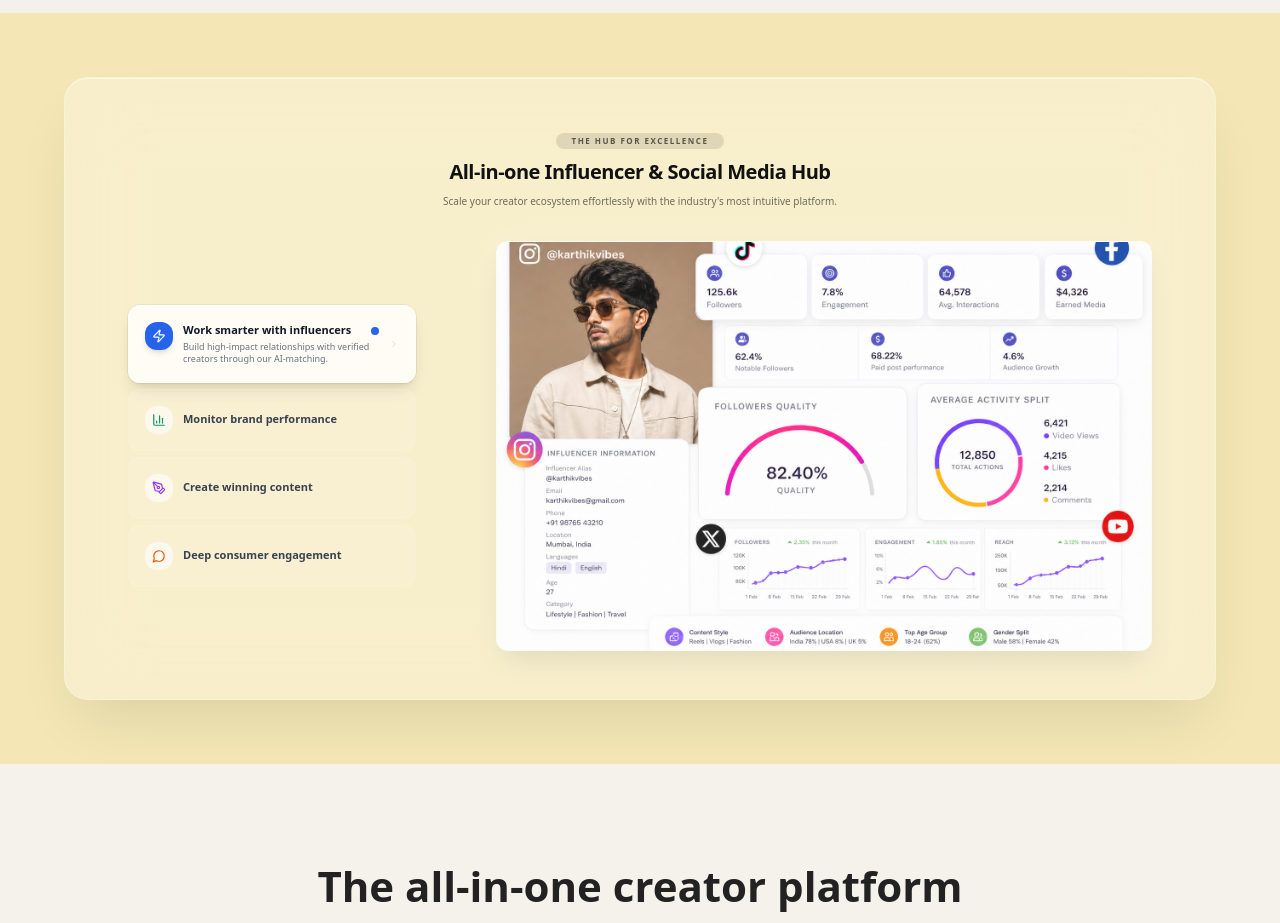
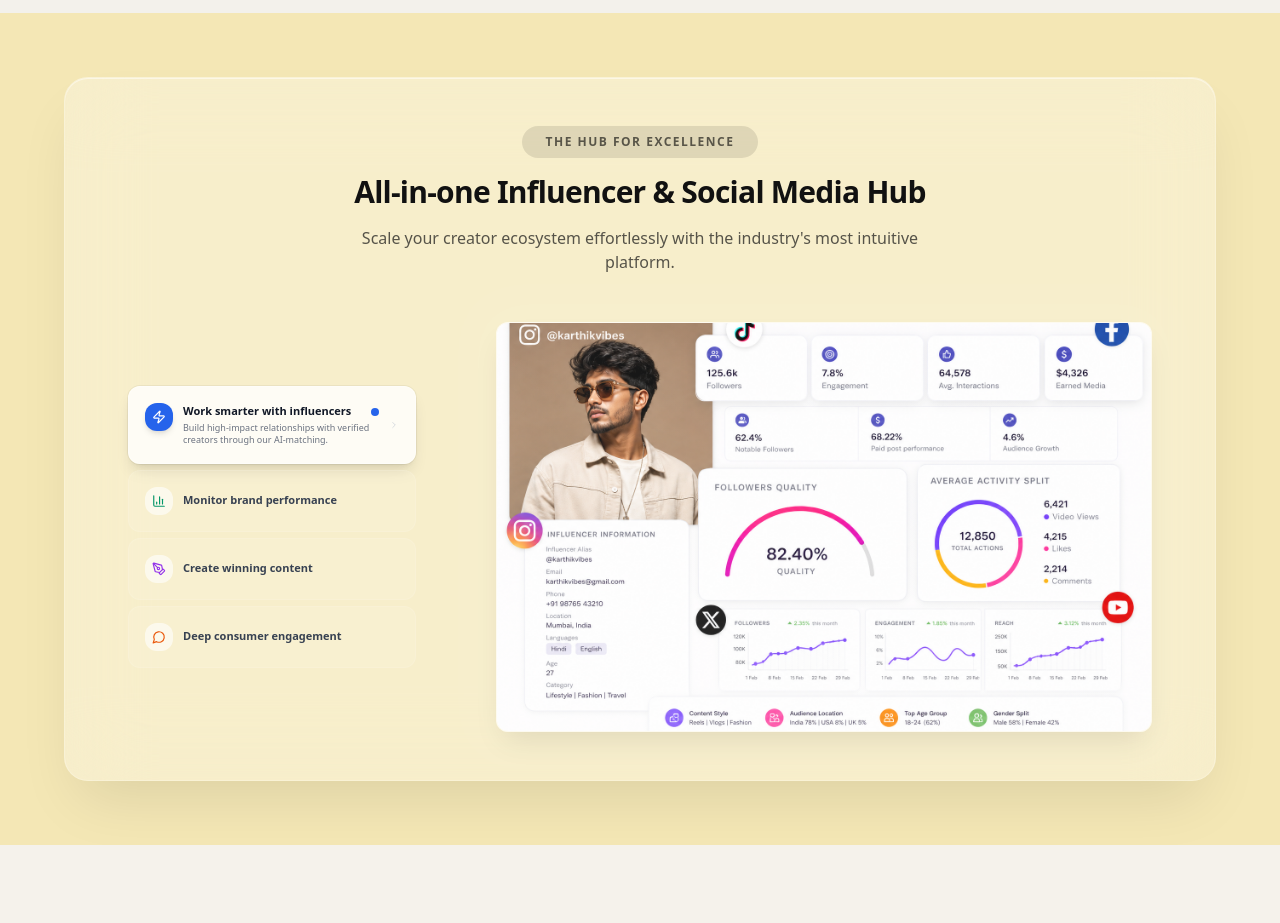
Before and after one commit to nevermature01-lgtm/collabli, a Next.js app: page / in a window 1280 px wide. Shown: the part 1060-1983 px from the top of the page. Built offline with nearby package versions, Linux system fonts and the light colour scheme.

Commit message:
text size Thoda bada karo baki Sab same  (_for element div_)

```diff
--- a/src/components/landing/ServiceShowcase.tsx
+++ b/src/components/landing/ServiceShowcase.tsx
@@ -1,3 +1,4 @@
+
 "use client";
 
 import React, { useState } from 'react';
@@ -55,14 +56,14 @@ export const ServiceShowcase: React.FC = () => {
     <section className="py-8 px-4 bg-[#f4e7b5] overflow-hidden">
       <div className="max-w-6xl mx-auto rounded-3xl bg-white/30 backdrop-blur-2xl border border-white/20 shadow-[0_30px_60px_-15px_rgba(0,0,0,0.1),inset_0_1px_0_rgba(255,255,255,0.5)] transition-all duration-500 hover:-translate-y-1 p-4 md:p-6">
         <div className="container mx-auto max-w-5xl">
-          <div className="text-center max-w-2xl mx-auto mb-4 space-y-1 animate-in fade-in slide-in-from-bottom-2 duration-700">
-            <span className="inline-block px-2 py-0.5 bg-black/10 text-black/60 text-[8px] font-bold tracking-[1.5px] uppercase rounded-full">
+          <div className="text-center max-w-2xl mx-auto mb-6 space-y-2 animate-in fade-in slide-in-from-bottom-2 duration-700">
+            <span className="inline-block px-3 py-1 bg-black/10 text-black/60 text-[10px] md:text-xs font-bold tracking-[1.5px] uppercase rounded-full">
               The Hub for Excellence
             </span>
-            <h2 className="text-lg md:text-xl font-bold text-[#111] leading-tight tracking-tight">
+            <h2 className="text-2xl md:text-3xl font-bold text-[#111] leading-tight tracking-tight">
               All-in-one Influencer & Social Media Hub
             </h2>
-            <p className="text-[#111]/60 text-[9px] md:text-[10px] max-w-lg mx-auto">
+            <p className="text-[#111]/70 text-sm md:text-base max-w-xl mx-auto">
               Scale your creator ecosystem effortlessly with the industry's most intuitive platform.
             </p>
           </div>
```
